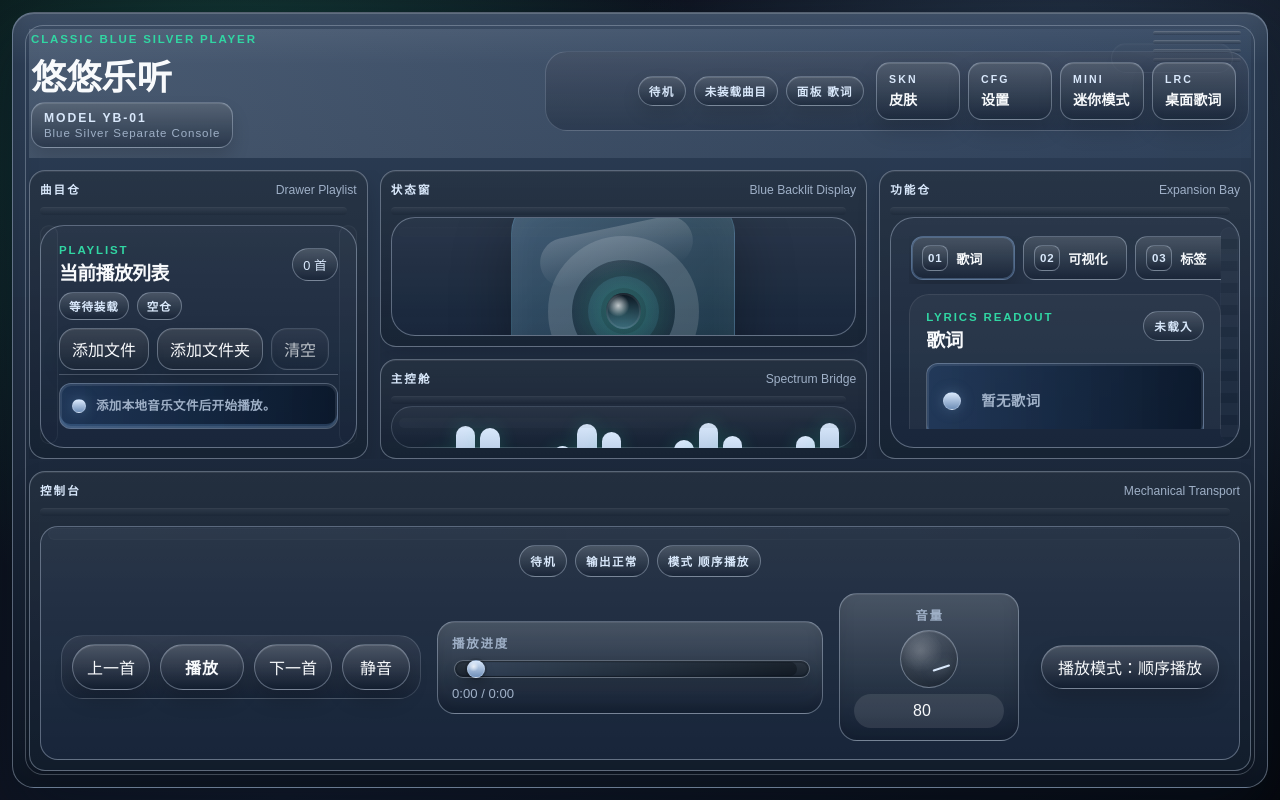
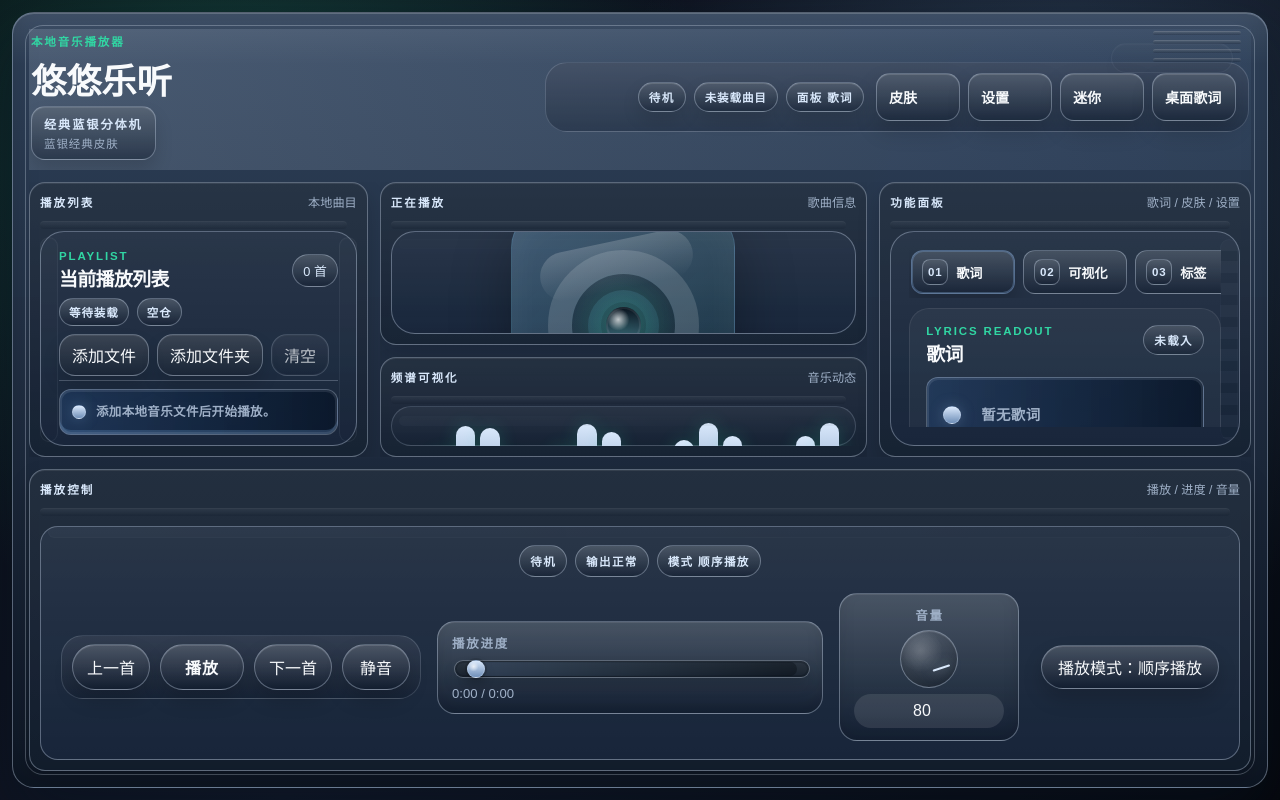
Before and after one commit to ijry/YoYoMusic, a React (Vite) app: page / in a window 1280 px wide. Built offline with nearby package versions, Linux system fonts and the light colour scheme.

Commit message:
style: localize default classic player chrome

```diff
--- a/src/features/skin/layoutShared.tsx
+++ b/src/features/skin/layoutShared.tsx
@@ -128,15 +128,9 @@ export function TitleActions(props: PlayerLayoutProps) {
       </div>
       <div className="title-actions__buttons">
         <button className="title-action-button" type="button" onClick={() => props.onActivePanelChange("skin")}>
-          <span className="title-action-button__code" aria-hidden="true">
-            SKN
-          </span>
           <span className="title-action-button__label">皮肤</span>
         </button>
         <button className="title-action-button" type="button" onClick={() => props.onActivePanelChange("settings")}>
-          <span className="title-action-button__code" aria-hidden="true">
-            CFG
-          </span>
           <span className="title-action-button__label">设置</span>
         </button>
         <button
@@ -144,19 +138,13 @@ export function TitleActions(props: PlayerLayoutProps) {
           type="button"
           onClick={() => props.onPlayerCommand("open_mini_player", {})}
         >
-          <span className="title-action-button__code" aria-hidden="true">
-            MINI
-          </span>
-          <span className="title-action-button__label">迷你模式</span>
+          <span className="title-action-button__label">迷你</span>
         </button>
         <button
           className="title-action-button"
           type="button"
           onClick={() => props.onPlayerCommand("toggle_desktop_lyrics", {})}
         >
-          <span className="title-action-button__code" aria-hidden="true">
-            LRC
-          </span>
           <span className="title-action-button__label">桌面歌词</span>
         </button>
       </div>
@@ -239,8 +227,8 @@ export function NowPlayingBlock({
 
         <div className="now-playing-copy now-playing-display">
           <div className="now-playing-display__header">
-            <p className="eyebrow">Now Playing</p>
-            <span className="now-playing-status">{props.playback.isPlaying ? "PLAYING" : "READY"}</span>
+            <p className="eyebrow">正在播放</p>
+            <span className="now-playing-status">{props.playback.isPlaying ? "播放中" : "就绪"}</span>
           </div>
           <div className="now-playing-display__body">
             <h2>{props.currentTrack?.title ?? "等待添加本地音乐"}</h2>
--- a/src/features/skin/layouts.tsx
+++ b/src/features/skin/layouts.tsx
@@ -18,9 +18,9 @@ export function ClassicBlueSilverLayout(props: PlayerLayoutProps) {
         <DeviceShellHardware variant="classic" />
         <header className="title-bar skin-title skin-title--classic device-shell__header">
           <AppTitle
-            eyebrow="Classic Blue Silver Player"
-            model="MODEL YB-01"
-            serial="Blue Silver Separate Console"
+            eyebrow="本地音乐播放器"
+            model="经典蓝银分体机"
+            serial="蓝银经典皮肤"
           />
           <TitleActions {...props} />
         </header>
@@ -28,36 +28,36 @@ export function ClassicBlueSilverLayout(props: PlayerLayoutProps) {
         <div className="skin-grid skin-grid--classic">
           <PlaylistBlock
             {...props}
-            moduleLabel="曲目仓"
-            eyebrow="Drawer Playlist"
+            moduleLabel="播放列表"
+            eyebrow="本地曲目"
             moduleClassName="device-module--classic-playlist"
           />
           <div className="classic-center-deck">
             <NowPlayingBlock
               {...props}
               variant="classic"
-              moduleLabel="状态窗"
-              eyebrow="Blue Backlit Display"
+              moduleLabel="正在播放"
+              eyebrow="歌曲信息"
               moduleClassName="device-module--classic-status"
             />
             <HeroVisualization
               {...props}
-              moduleLabel="主控舱"
-              eyebrow="Spectrum Bridge"
+              moduleLabel="频谱可视化"
+              eyebrow="音乐动态"
               moduleClassName="device-module--classic-visualization"
             />
           </div>
           <FeatureSidebar
             {...props}
-            moduleLabel="功能仓"
-            eyebrow="Expansion Bay"
+            moduleLabel="功能面板"
+            eyebrow="歌词 / 皮肤 / 设置"
             moduleClassName="device-module--classic-feature"
           />
         </div>
         <ControlsBlock
           {...props}
-          moduleLabel="控制台"
-          eyebrow="Mechanical Transport"
+          moduleLabel="播放控制"
+          eyebrow="播放 / 进度 / 音量"
           moduleClassName="device-module--classic-controls"
         />
       </section>
```
Also changed, not shown: 2 other files (tests, documents, lock files or other folders).
